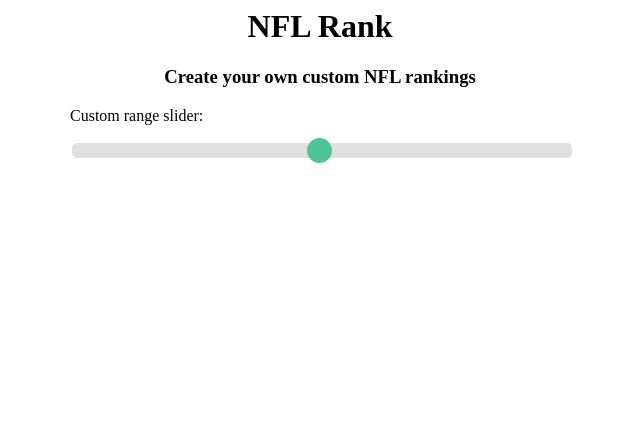
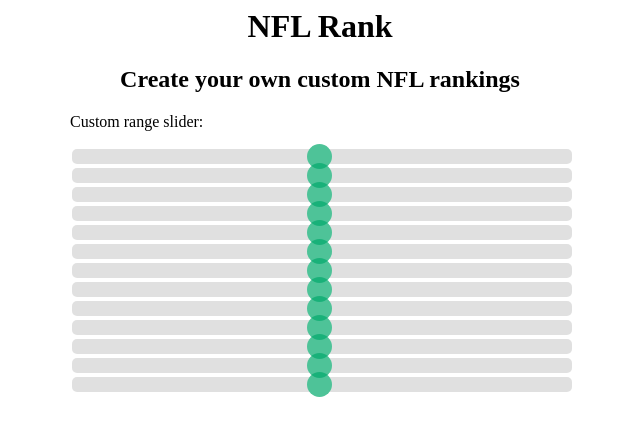
Before and after one commit to nrlopez03/nfl-rank, a Flask app: page / in a window 1280 px wide. Shown: the top 436 px of the page, without its empty margins (320-960 px from the left). Run offline with Flask 2, Linux system fonts and the light colour scheme.

Commit message:
customize

```diff
--- a/templates/index.html
+++ b/templates/index.html
@@ -5,11 +5,23 @@
     </head>
     <body>
         <h1 style="text-align:center">{{ title }}</h1>
-        <h3 style="text-align:center">Create your own custom NFL rankings</h3>
+        <h2 style="text-align:center">Create your own custom NFL rankings</h2>
 
         <div class="slidecontainer" style="width: 500px; margin:0 auto;">
             <p>Custom range slider:</p>
-            <input type="range" min="1" max="100" value="50" class="slider" id="myRange">
-          </div>
+            <input type="range" min="1" max="100" value="50" class="slider" id="Recency">
+            <input type="range" min="1" max="100" value="50" class="slider" id="Interception Differential">
+            <input type="range" min="1" max="100" value="50" class="slider" id="Sack Differential">
+            <input type="range" min="1" max="100" value="50" class="slider" id="Yards/Play Differential">
+            <input type="range" min="1" max="100" value="50" class="slider" id="Possession Differential">
+            <input type="range" min="1" max="100" value="50" class="slider" id="Penalty Differential">
+            <input type="range" min="1" max="100" value="50" class="slider" id="First Down Differential">
+            <input type="range" min="1" max="100" value="50" class="slider" id="Rush Differential">
+            <input type="range" min="1" max="100" value="50" class="slider" id="Pass Differential">
+            <input type="range" min="1" max="100" value="50" class="slider" id="Total Yards Differential">
+            <input type="range" min="1" max="100" value="50" class="slider" id="Turnover Differential">
+            <input type="range" min="1" max="100" value="50" class="slider" id="Win Differential">
+            <input type="range" min="1" max="100" value="50" class="slider" id="Point Differential">
+        </div>
     </body>
 </html>
```
